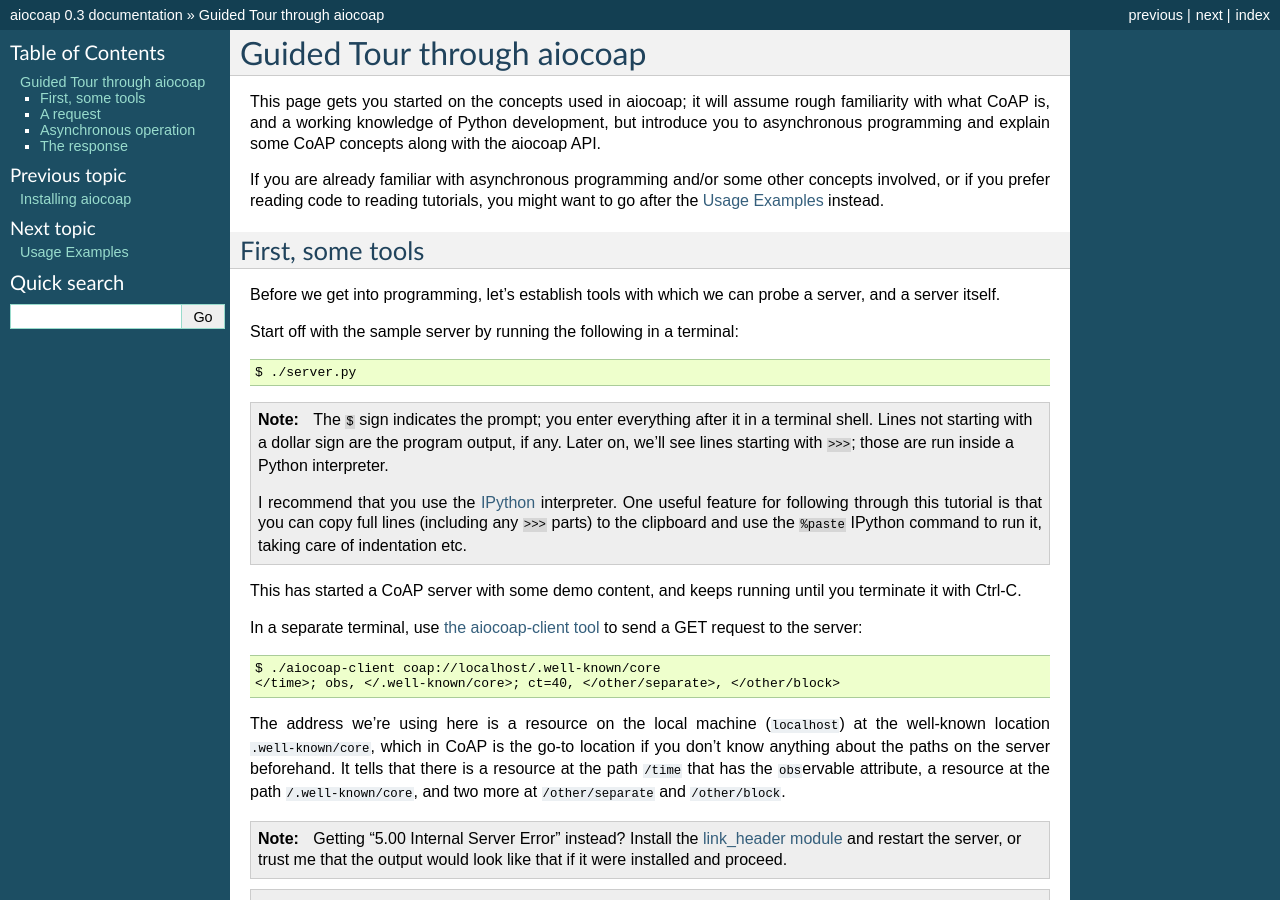
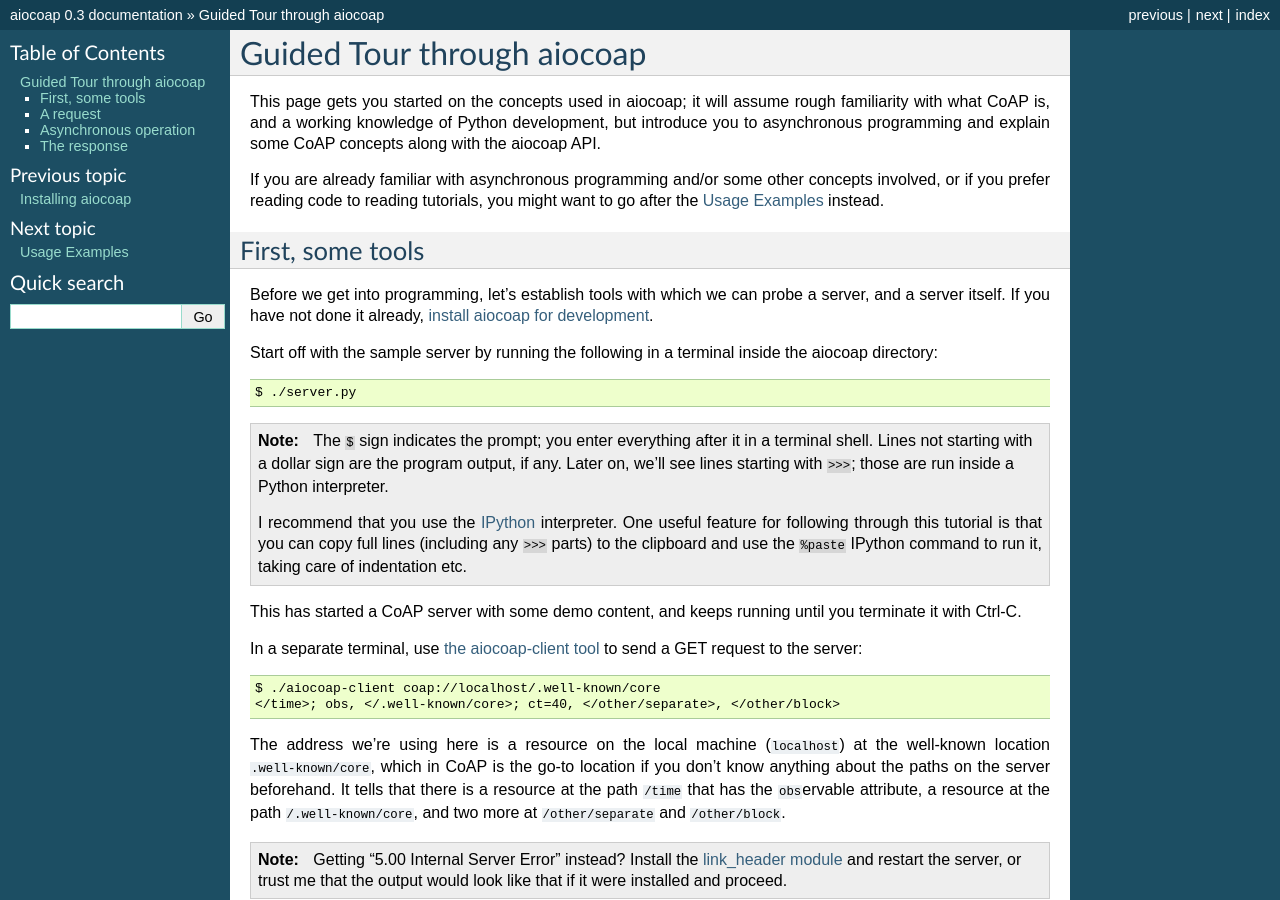
Before and after one commit to chrysn/aiocoap, a Sphinx documentation site: the page built from doc/guidedtour.rst, in a window 1280 px wide and 900 px high. Built offline with Sphinx 7.4.7, drawn with Linux system fonts in a browser that asks for light colours; pages that are not in the unit, such as notebooks, are missing from menus.

Commit message:
guidedtour: Link to installation

```diff
--- a/doc/guidedtour.rst
+++ b/doc/guidedtour.rst
@@ -14,9 +14,11 @@
 -----------------
 
 Before we get into programming, let's establish tools with which we can probe a
-server, and a server itself.
+server, and a server itself. If you have not done it already,
+:doc:`install aiocoap for development<installation>`.
 
-Start off with the sample server by running the following in a terminal::
+Start off with the sample server by running the following in a terminal inside
+the aiocoap directory::
 
     $ ./server.py
 
```
